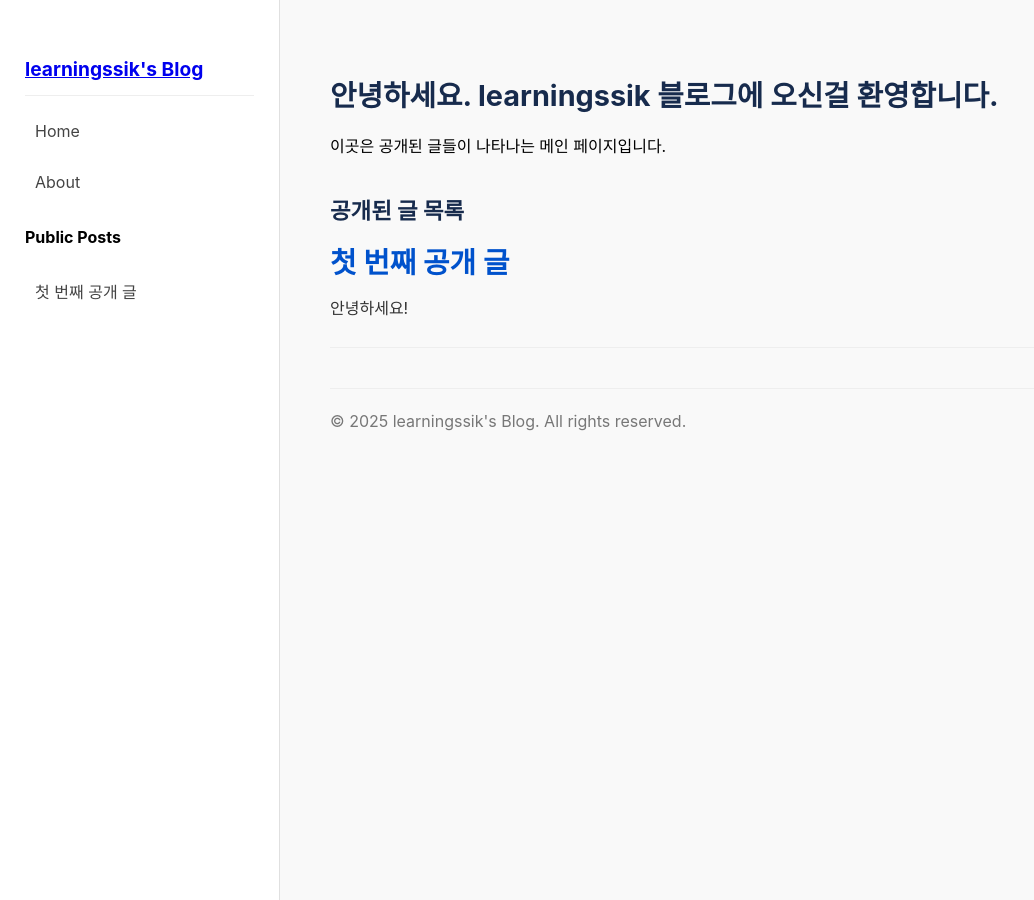
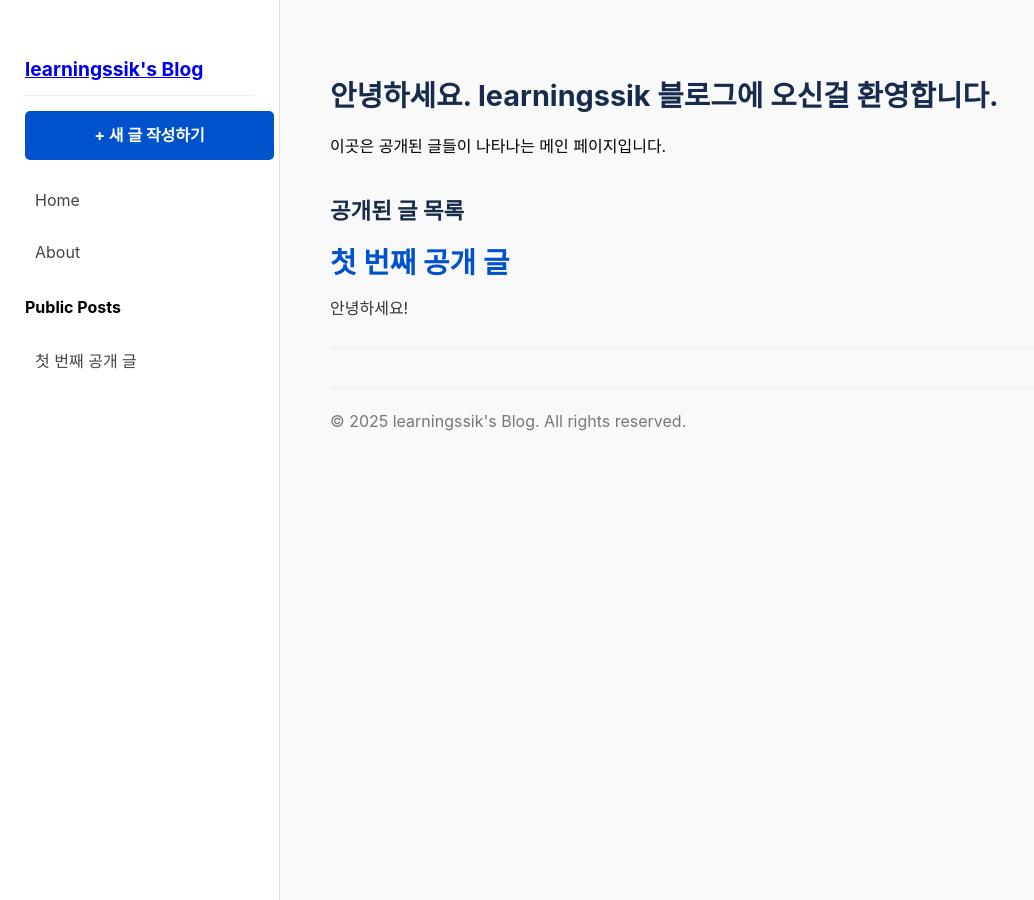
Before and after one commit to learningssik/learningssik.github.io, a Jekyll site: the page built from index.markdown, in a window 1280 px wide. Shown: the whole page, without its empty margins (0-1034 px from the left). Built offline with Jekyll 4.4.1, drawn with Linux system fonts in a browser that asks for light colours.

Commit message:
feat: Add 'New Post' button linking to GitHub

```diff
--- a/_includes/sidebar.html
+++ b/_includes/sidebar.html
@@ -1,4 +1,6 @@
 <h3><a href="{{ '/' | relative_url }}">{{ site.title }}</a></h3>
+
+<a href="https://github.com/learningssik/learningssik.github.io/new/main/_public" class="btn new-post-btn" target="_blank">+ 새 글 작성하기</a>
 
 <nav class="sidebar-nav">
   <ul>
--- a/assets/css/main.css
+++ b/assets/css/main.css
@@ -56,6 +56,25 @@ body {
   color: #0052cc;
 }
 
+/* New Post Button */
+.btn.new-post-btn {
+    display: block;
+    width: 100%;
+    background-color: #0052cc; /* Atlassian Blue */
+    color: #fff;
+    text-align: center;
+    padding: 12px 10px;
+    border-radius: 5px;
+    text-decoration: none;
+    font-weight: bold;
+    margin-bottom: 20px;
+    transition: background-color 0.2s ease;
+}
+
+.btn.new-post-btn:hover {
+    background-color: #0065ff;
+}
+
 /* Main Content Styles */
 .main-content {
   flex-grow: 1;
```
